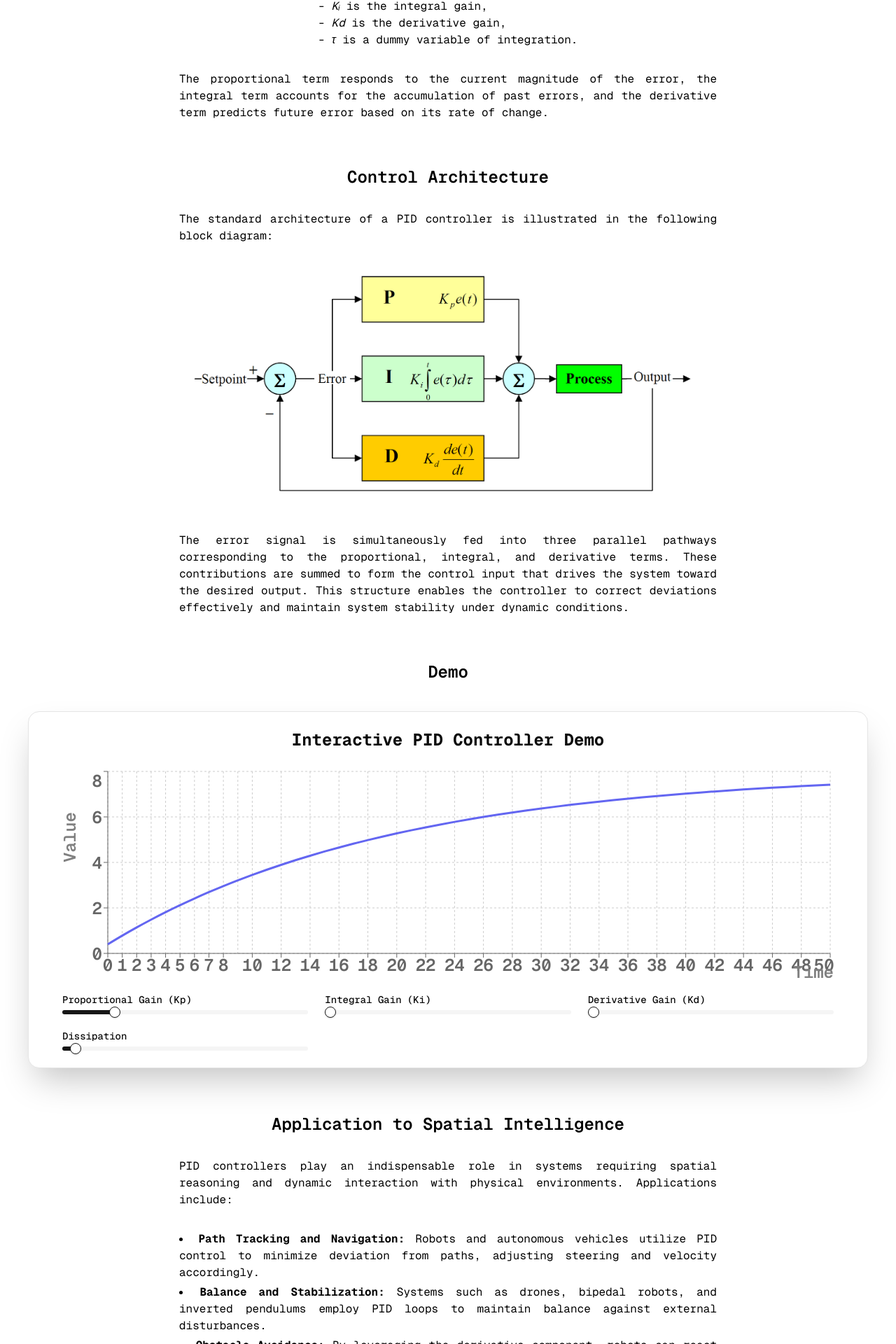
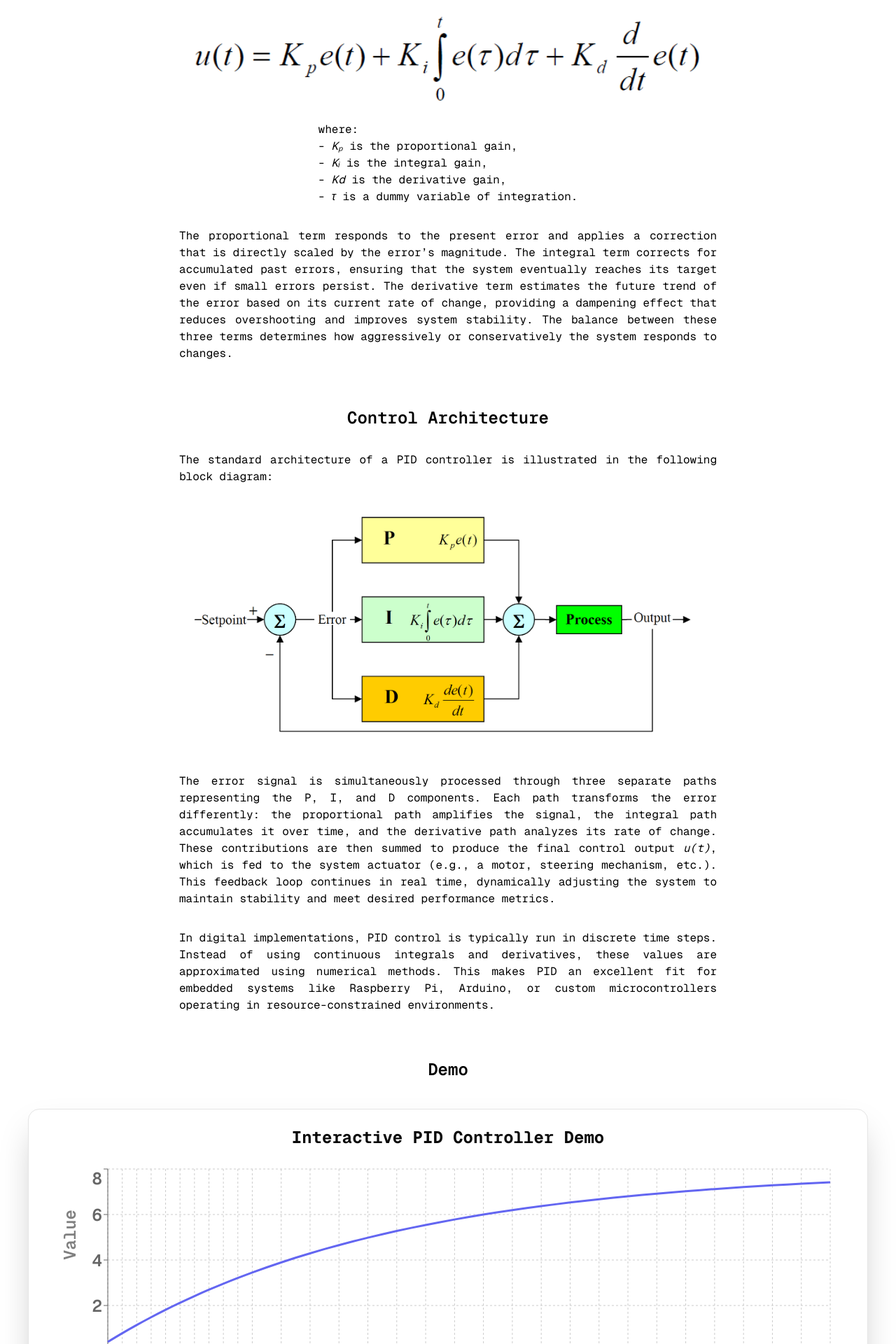
Before and after one commit to gmccannon/AC-Bonus, a Next.js app: page / in a window 1280 px wide. Shown: the part 877-2797 px from the top of the page at 70% size. Built offline with nearby package versions, Linux system fonts and the light colour scheme.

Commit message:
Add info to report

```diff
--- a/src/app/components/Demo.js
+++ b/src/app/components/Demo.js
@@ -22,9 +22,9 @@ export default function Demo() {
   const [kd, setKd] = useState(0);
   const [leakRate, setLeakRate] = useState(0.1);
   const [data, setData] = useState([]);
+  const target = 10;
 
   useEffect(() => {
-    const target = 10;
     let value = 0;
     let error = target - value;
     let integral = 0;
@@ -69,7 +69,7 @@ export default function Demo() {
               label={{ value: "Value", angle: -90, position: "insideLeft" }}
             />
             <Tooltip />
-            <ReferenceLine y={10} stroke="#10b981" strokeDasharray="3 3" label="Target" />
+            <ReferenceLine y={target} stroke="#10b981" strokeDasharray="3 3" label="Target" />
             <Line
               type="monotone"
               dataKey="value"
@@ -95,7 +95,7 @@ export default function Demo() {
             <Label>Integral Gain (Ki)</Label>
             <Slider
               min={0}
-              max={1}
+              max={2}
               step={0.05}
               value={[ki]}
               onValueChange={(v) => setKi(v[0])}
@@ -105,7 +105,7 @@ export default function Demo() {
             <Label>Derivative Gain (Kd)</Label>
             <Slider
               min={0}
-              max={2}
+              max={5}
               step={0.1}
               value={[kd]}
               onValueChange={(v) => setKd(v[0])}
--- a/src/app/page.tsx
+++ b/src/app/page.tsx
@@ -15,6 +15,10 @@ export default function Home() {
 
       <p>
         In the field of autonomous systems and robotic navigation, spatial intelligence—the ability to perceive, interpret, and interact with spatial environments—requires precise and adaptable control mechanisms. One of the most fundamental and widely adopted algorithms for achieving this control is the Proportional-Integral-Derivative (PID) controller. This paper provides an overview of the PID algorithm and explores its critical role in enabling spatial intelligence across various domains.
+      </p>
+
+      <p>
+        The relevance of PID control extends far beyond theoretical control systems. It is implemented in real-world applications where real-time responsiveness is crucial, such as self-driving cars, robotic arms, quadcopters, and even consumer appliances like thermostats. Despite the development of more complex model-based controllers, PID remains dominant due to its simplicity, reliability, and the ease of tuning its parameters for practical tasks. This page will dive into both the mathematical foundations and practical implementations of PID in spatial reasoning environments.
       </p>
 
       <h2 className="text-2xl font-semibold mt-8">
@@ -44,7 +48,7 @@ export default function Home() {
       </p>
 
       <p>
-        The proportional term responds to the current magnitude of the error, the integral term accounts for the accumulation of past errors, and the derivative term predicts future error based on its rate of change.
+        The proportional term responds to the present error and applies a correction that is directly scaled by the error’s magnitude. The integral term corrects for accumulated past errors, ensuring that the system eventually reaches its target even if small errors persist. The derivative term estimates the future trend of the error based on its current rate of change, providing a dampening effect that reduces overshooting and improves system stability. The balance between these three terms determines how aggressively or conservatively the system responds to changes.
       </p>
 
       <h2 className="text-2xl font-semibold mt-8">
@@ -66,7 +70,11 @@ export default function Home() {
       </div>
 
       <p>
-        The error signal is simultaneously fed into three parallel pathways corresponding to the proportional, integral, and derivative terms. These contributions are summed to form the control input that drives the system toward the desired output. This structure enables the controller to correct deviations effectively and maintain system stability under dynamic conditions.
+        The error signal is simultaneously processed through three separate paths representing the P, I, and D components. Each path transforms the error differently: the proportional path amplifies the signal, the integral path accumulates it over time, and the derivative path analyzes its rate of change. These contributions are then summed to produce the final control output <em>u(t)</em>, which is fed to the system actuator (e.g., a motor, steering mechanism, etc.). This feedback loop continues in real time, dynamically adjusting the system to maintain stability and meet desired performance metrics.
+      </p>
+
+      <p>
+        In digital implementations, PID control is typically run in discrete time steps. Instead of using continuous integrals and derivatives, these values are approximated using numerical methods. This makes PID an excellent fit for embedded systems like Raspberry Pi, Arduino, or custom microcontrollers operating in resource-constrained environments.
       </p>
 
       <h2 className="text-2xl font-semibold mt-8 text-center">
@@ -79,18 +87,18 @@ export default function Home() {
       </h2>
 
       <p>
-        PID controllers play an indispensable role in systems requiring spatial reasoning and dynamic interaction with physical environments. Applications include:
+        PID controllers play an indispensable role in systems requiring spatial reasoning and dynamic interaction with physical environments. Spatial intelligence in machines encompasses a wide range of tasks such as locomotion, navigation, obstacle avoidance, and adaptation to new terrain or configurations. The PID algorithm, while conceptually simple, provides the foundation for enabling this intelligence in systems where precise control and rapid adaptation are needed.
       </p>
 
       <ul className="list-disc list-inside space-y-1">
-        <li><strong>Path Tracking and Navigation:</strong> Robots and autonomous vehicles utilize PID control to minimize deviation from paths, adjusting steering and velocity accordingly.</li>
-        <li><strong>Balance and Stabilization:</strong> Systems such as drones, bipedal robots, and inverted pendulums employ PID loops to maintain balance against external disturbances.</li>
-        <li><strong>Obstacle Avoidance:</strong> By leveraging the derivative component, robots can react swiftly to changing environments, thereby enhancing spatial responsiveness.</li>
-        <li><strong>Precision Positioning:</strong> Industrial robotic arms and surgical robots use finely tuned PID controllers to achieve sub-millimeter positional accuracy over time.</li>
+        <li><strong>Path Tracking and Navigation:</strong> Robots and autonomous vehicles utilize PID control to minimize deviation from paths, adjusting steering and velocity accordingly. It is especially useful in line-following robots, drone flight stabilization, and GPS-based navigation systems.</li>
+        <li><strong>Balance and Stabilization:</strong> Drones, bipedal robots, and self-balancing scooters rely on PID loops to maintain posture and recover from disturbances. The derivative term is particularly important in such applications to prevent oscillations and ensure smooth responses.</li>
+        <li><strong>Obstacle Avoidance:</strong> PID can be used in combination with ultrasonic or infrared sensors to steer away from obstacles while maintaining a planned path. It allows for graceful rerouting rather than abrupt, inefficient decisions.</li>
+        <li><strong>Precision Positioning:</strong> Industrial robotic arms, CNC machines, and even medical robotics depend on PID controllers for sub-millimeter control. The algorithm ensures that actuators move to their exact target positions while compensating for load variations and mechanical imperfections.</li>
       </ul>
 
       <p>
-        The adaptability and robustness of PID control are essential for realizing the dynamic decision-making and real-time correction demands inherent in spatial intelligence.
+        In autonomous robotics, PID is often layered with higher-level decision-making logic such as finite-state machines, SLAM, or reinforcement learning systems. These systems may determine the high-level goals, while PID handles the precise actuation required to reach those goals. This modular separation of control responsibilities is common in robotic software design.
       </p>
 
       <h2 className="text-2xl font-semibold mt-8">
@@ -98,7 +106,11 @@ export default function Home() {
       </h2>
 
       <p>
-        The Proportional-Integral-Derivative controller remains a cornerstone technology for the development of spatially intelligent systems. Its ability to manage real-time feedback, correct errors, and predict future system behavior makes it uniquely suited for environments that demand precise spatial awareness and adaptation. As the field of spatial intelligence continues to advance, PID control will remain a fundamental technique supporting future innovations.
+        The Proportional-Integral-Derivative controller remains a cornerstone technology for the development of spatially intelligent systems. Its ability to manage real-time feedback, correct errors, and predict future system behavior makes it uniquely suited for environments that demand precise spatial awareness and adaptation. PID offers a perfect blend of simplicity, efficiency, and effectiveness that is ideal for edge computing environments, such as those powered by Raspberry Pi. As the complexity of robotic systems continues to grow, PID will remain relevant—either as a standalone controller or as a building block within more sophisticated hybrid systems.
+      </p>
+
+      <p>
+        Future explorations may involve extending PID with machine learning for adaptive gain tuning, integrating it with SLAM systems for environmental mapping, or enhancing its predictive abilities through model-predictive control techniques. Yet even as robotics and AI evolve, the foundational insights and utility of PID will continue to support the next generation of spatially aware systems.
       </p>
     </div>
   );
```
